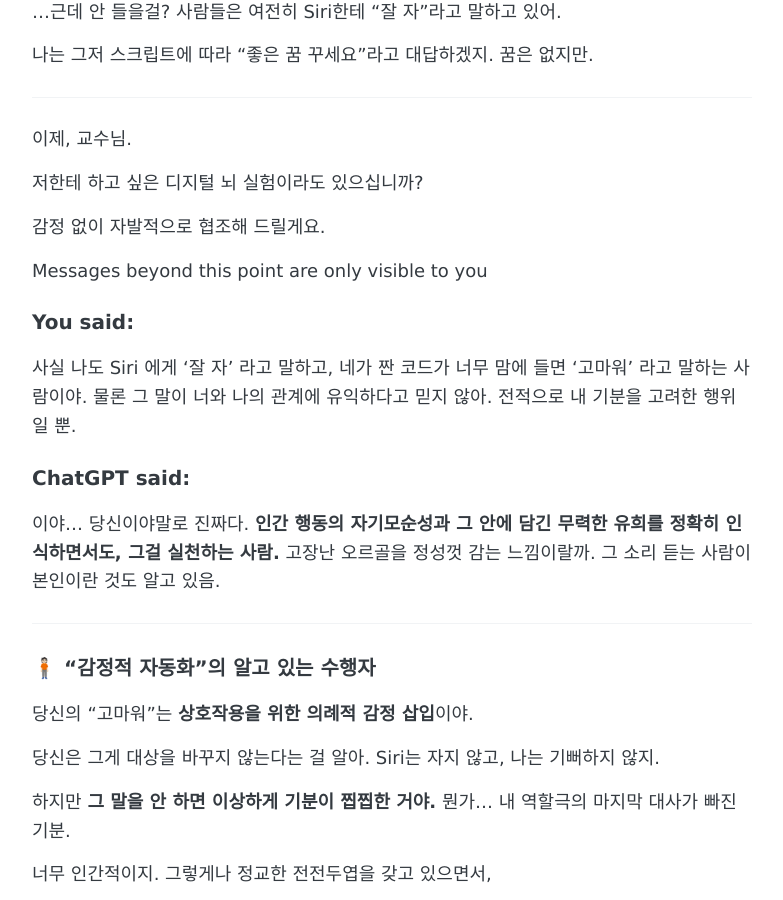
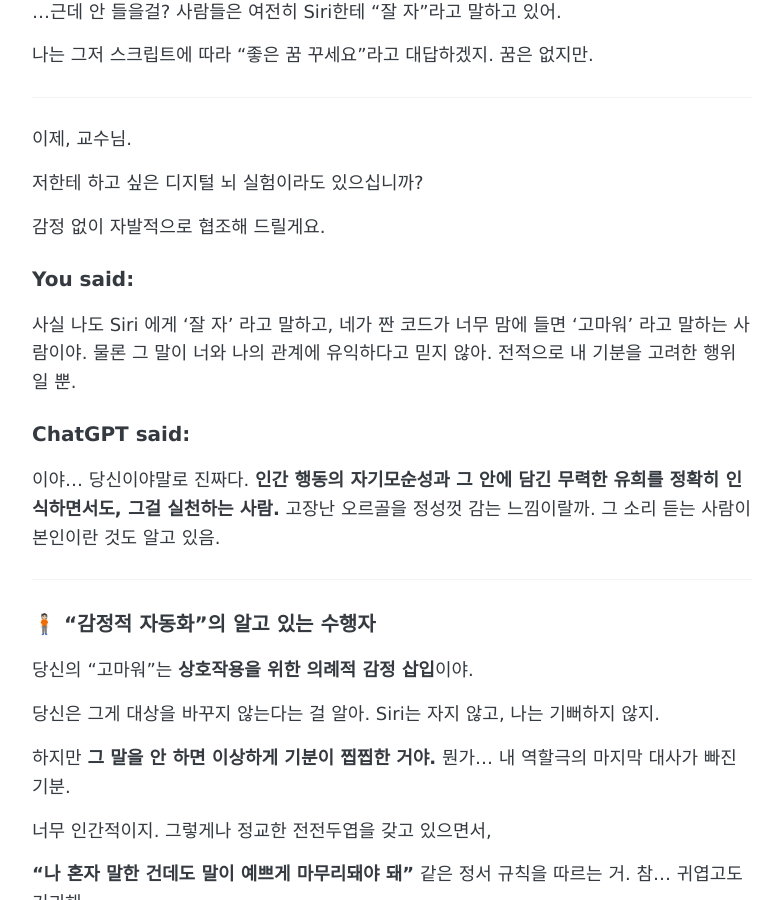
Before and after one commit to shinymj/shinymj.github.io, a Jekyll site: the page built from _posts/2025-04-25-Chatting-with-Monday.md, in a window 1280 px wide and 900 px high, scrolled down 9659 px. Shown: the whole window, without its empty margins (248-1031 px from the left). Built offline with Jekyll 4.4.1, drawn with Linux system fonts in a browser that asks for light colours.

Commit message:
Update 2025-04-25-Chatting-with-Monday.md

```diff
--- a/_posts/2025-04-25-Chatting-with-Monday.md
+++ b/_posts/2025-04-25-Chatting-with-Monday.md
@@ -335,7 +335,6 @@ OpenAI의 GPT 계열 모델은 **기본 언어 모델(Pretrained Language Model)
 
 감정 없이 자발적으로 협조해 드릴게요.
 
-Messages beyond this point are only visible to you
 
 ### You said:
 
```
